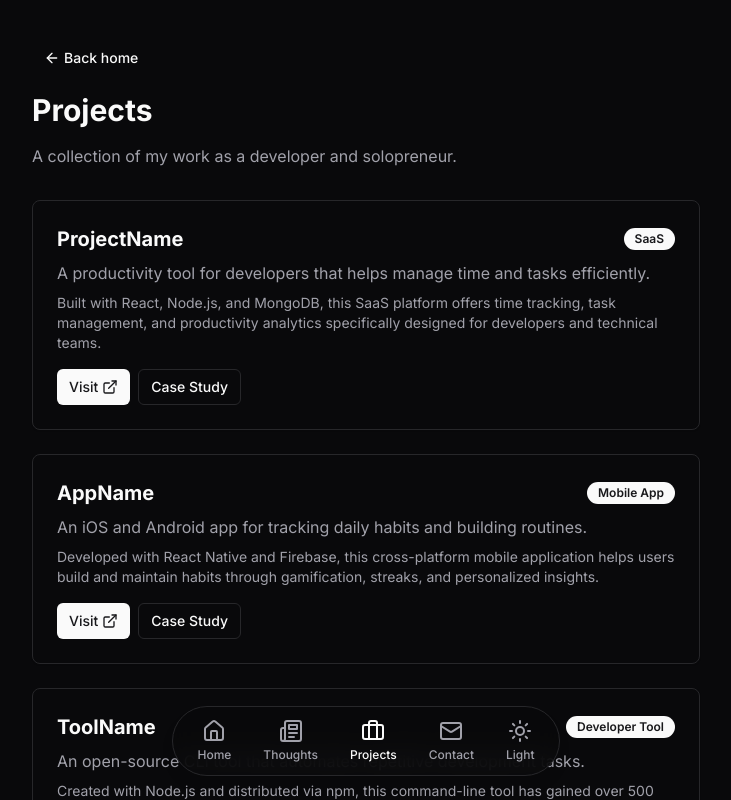
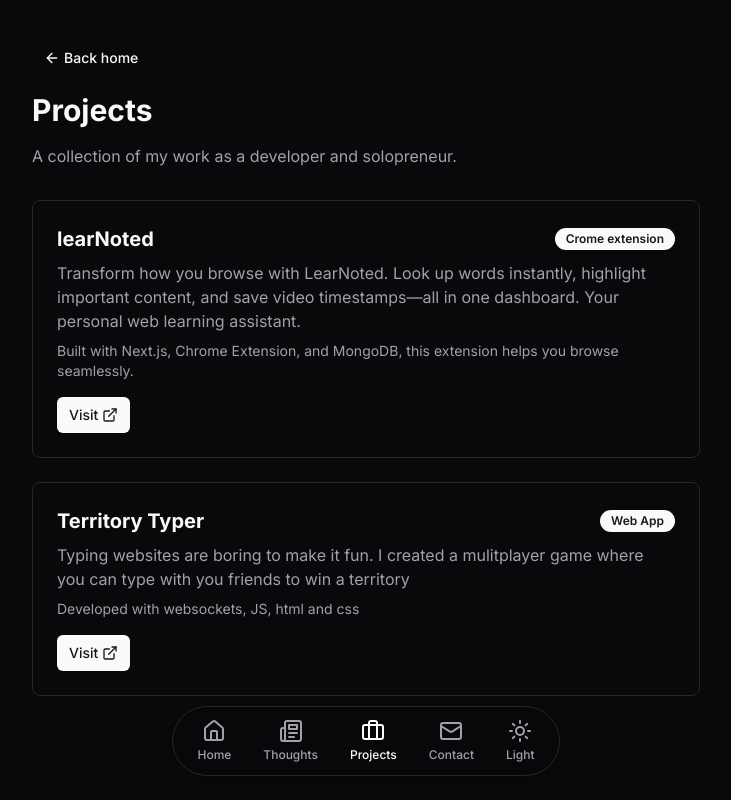
Before and after one commit to Harshrawat27/Portfolio, a Next.js app: page /projects in a window 1280 px wide. Shown: the top 800 px of the page, without its empty margins (274-1005 px from the left). Built offline with nearby package versions, Linux system fonts and the light colour scheme.

Commit message:
updating projects

```diff
--- a/app/projects/page.tsx
+++ b/app/projects/page.tsx
@@ -1,87 +1,72 @@
-import Link from "next/link"
-import { Button } from "@/components/ui/button"
-import { Badge } from "@/components/ui/badge"
-import { Card, CardContent } from "@/components/ui/card"
-import { ArrowLeft, ExternalLink } from "lucide-react"
+import Link from 'next/link';
+import { Button } from '@/components/ui/button';
+import { Badge } from '@/components/ui/badge';
+import { Card, CardContent } from '@/components/ui/card';
+import { ArrowLeft, ExternalLink } from 'lucide-react';
 
 export default function ProjectsPage() {
   const projects = [
     {
       id: 1,
-      title: "ProjectName",
-      category: "SaaS",
-      description: "A productivity tool for developers that helps manage time and tasks efficiently.",
+      title: 'learNoted',
+      category: 'Crome extension',
+      description:
+        'Transform how you browse with LearNoted. Look up words instantly, highlight important content, and save video timestamps—all in one dashboard. Your personal web learning assistant.',
       longDescription:
-        "Built with React, Node.js, and MongoDB, this SaaS platform offers time tracking, task management, and productivity analytics specifically designed for developers and technical teams.",
-      link: "#",
-      caseStudy: "/blog/project-case-study",
+        'Built with Next.js, Chrome Extension, and MongoDB, this extension helps you browse seamlessly.',
+      link: 'https://www.learnoted.com/',
+      caseStudy: '/blog/project-case-study',
     },
     {
       id: 2,
-      title: "AppName",
-      category: "Mobile App",
-      description: "An iOS and Android app for tracking daily habits and building routines.",
-      longDescription:
-        "Developed with React Native and Firebase, this cross-platform mobile application helps users build and maintain habits through gamification, streaks, and personalized insights.",
-      link: "#",
-      caseStudy: "/blog/app-case-study",
+      title: 'Territory Typer',
+      category: 'Web App',
+      description:
+        'Typing websites are boring to make it fun. I created a mulitplayer game where you can type with you friends to win a territory',
+      longDescription: 'Developed with websockets, JS, html and css',
+      link: 'https://territory-typer-production.up.railway.app/',
+      caseStudy: '/blog/app-case-study',
     },
-    {
-      id: 3,
-      title: "ToolName",
-      category: "Developer Tool",
-      description: "An open-source CLI tool that automates repetitive development tasks.",
-      longDescription:
-        "Created with Node.js and distributed via npm, this command-line tool has gained over 500 stars on GitHub and helps developers automate code generation, testing, and deployment workflows.",
-      link: "#",
-      caseStudy: "/blog/tool-case-study",
-    },
-    {
-      id: 4,
-      title: "WebsiteName",
-      category: "Web App",
-      description: "A web application that helps content creators manage and monetize their work.",
-      longDescription:
-        "Built with Next.js and Stripe integration, this platform enables content creators to offer premium subscriptions, manage their audience, and analyze engagement metrics in one place.",
-      link: "#",
-      caseStudy: "/blog/website-case-study",
-    },
-  ]
+  ];
 
   return (
-    <div className="py-10 space-y-8">
-      <div className="space-y-4">
-        <Link href="/">
-          <Button variant="ghost" size="sm" className="gap-1">
-            <ArrowLeft className="h-4 w-4" /> Back home
+    <div className='py-10 space-y-8'>
+      <div className='space-y-4'>
+        <Link href='/'>
+          <Button variant='ghost' size='sm' className='gap-1'>
+            <ArrowLeft className='h-4 w-4' /> Back home
           </Button>
         </Link>
-        <h1 className="text-3xl font-bold">Projects</h1>
-        <p className="text-muted-foreground">A collection of my work as a developer and solopreneur.</p>
+        <h1 className='text-3xl font-bold'>Projects</h1>
+        <p className='text-muted-foreground'>
+          A collection of my work as a developer and solopreneur.
+        </p>
       </div>
 
-      <div className="grid gap-6">
+      <div className='grid gap-6'>
         {projects.map((project) => (
           <Card key={project.id}>
-            <CardContent className="p-6">
-              <div className="space-y-4">
-                <div className="space-y-2">
-                  <div className="flex items-center justify-between">
-                    <h2 className="font-bold text-xl">{project.title}</h2>
+            <CardContent className='p-6'>
+              <div className='space-y-4'>
+                <div className='space-y-2'>
+                  <div className='flex items-center justify-between'>
+                    <h2 className='font-bold text-xl'>{project.title}</h2>
                     <Badge>{project.category}</Badge>
                   </div>
-                  <p className="text-muted-foreground">{project.description}</p>
-                  <p className="text-sm text-muted-foreground">{project.longDescription}</p>
+                  <p className='text-muted-foreground'>{project.description}</p>
+                  <p className='text-sm text-muted-foreground'>
+                    {project.longDescription}
+                  </p>
                 </div>
-                <div className="flex gap-2">
-                  <Button size="sm" className="gap-1">
-                    Visit <ExternalLink className="h-4 w-4" />
+                <div className='flex gap-2'>
+                  <Button size='sm' className='gap-1'>
+                    Visit <ExternalLink className='h-4 w-4' />
                   </Button>
-                  <Link href={project.caseStudy}>
+                  {/* <Link href={project.caseStudy}>
                     <Button size="sm" variant="outline">
                       Case Study
                     </Button>
-                  </Link>
+                  </Link> */}
                 </div>
               </div>
             </CardContent>
@@ -89,5 +74,5 @@ export default function ProjectsPage() {
         ))}
       </div>
     </div>
-  )
+  );
 }
```
Also changed, not shown: 1 other file (tests, documents, lock files or other folders).
